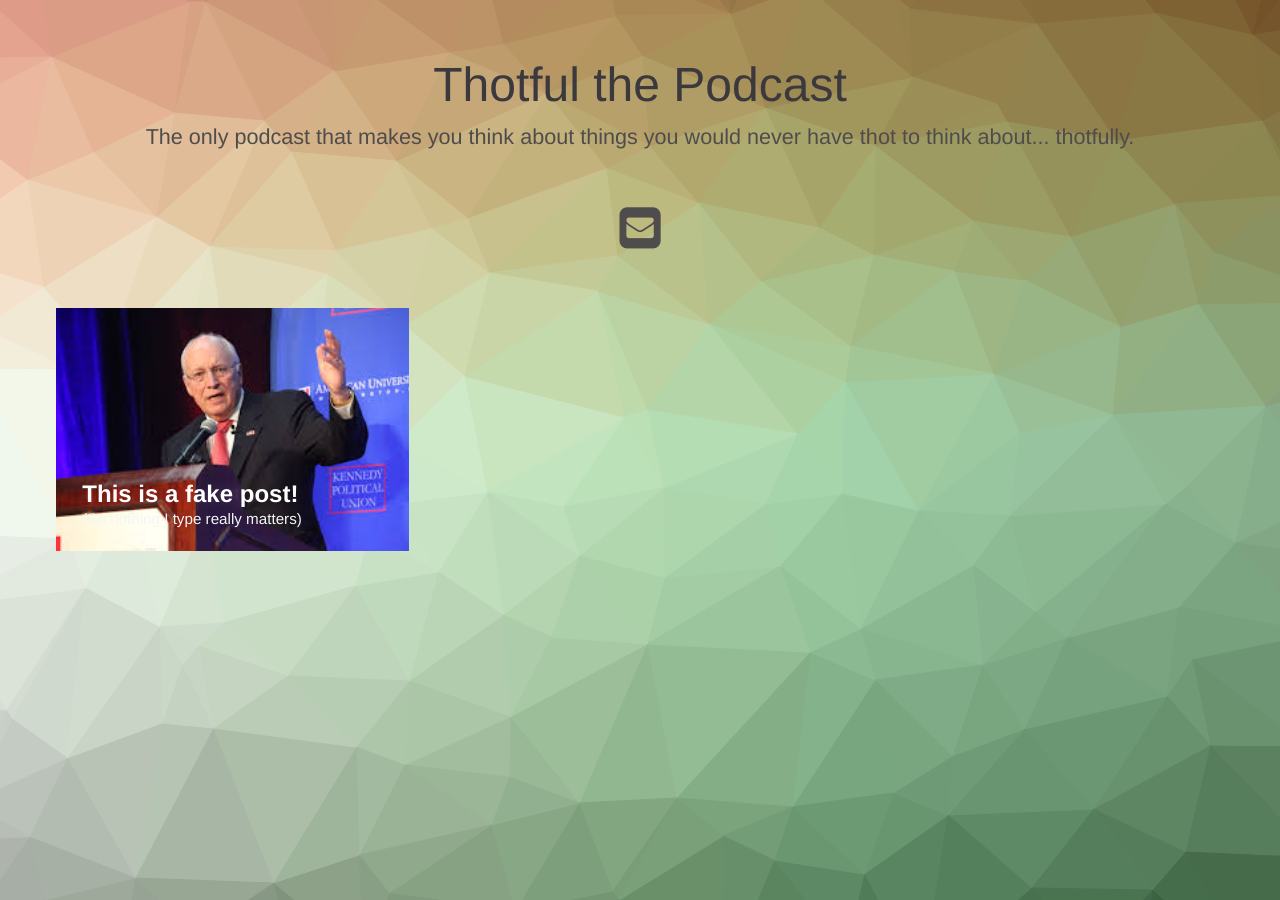
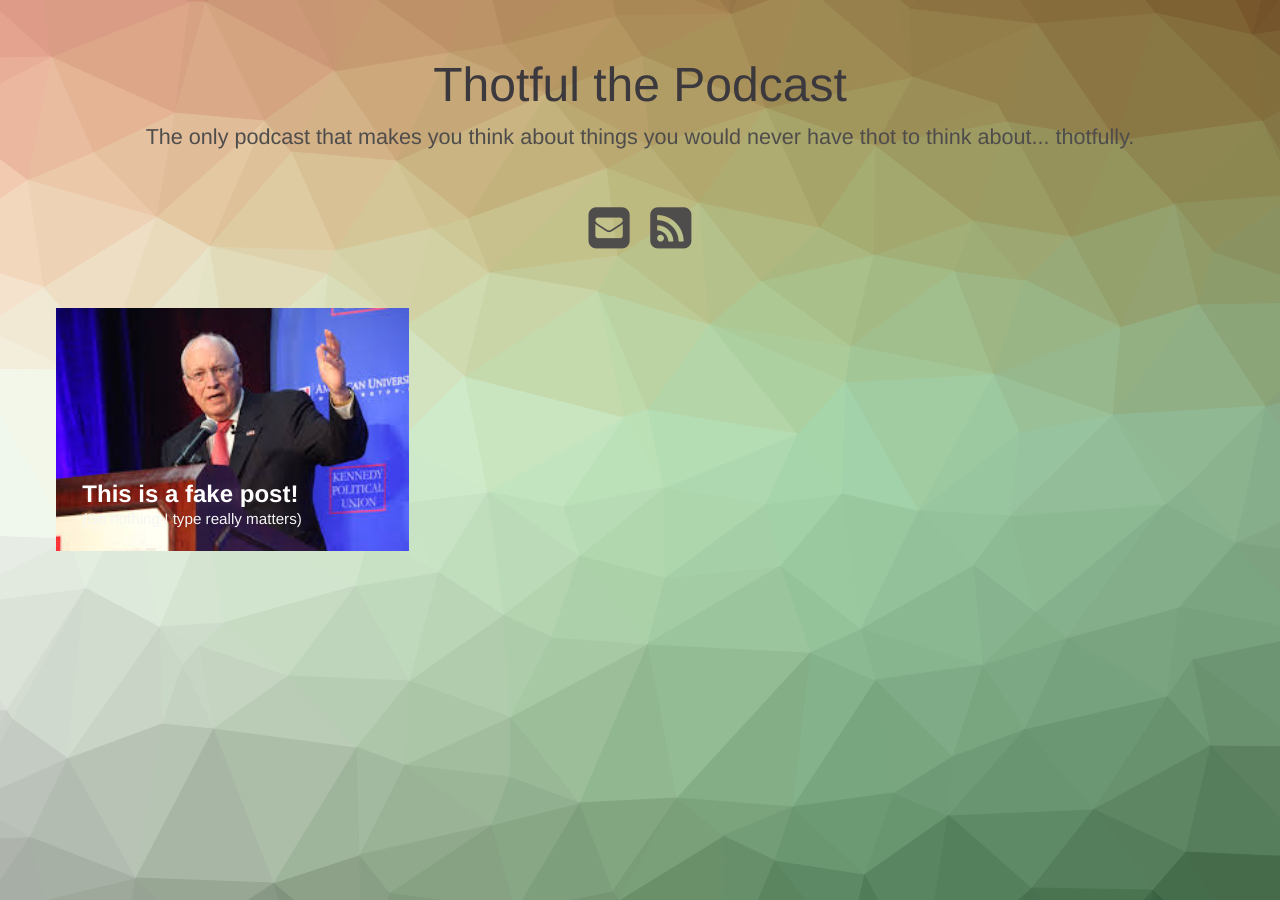
Before and after one commit to thotfulpodcast/thotfulpodcast.github.io, a Jekyll site: the page built from index.html, in a window 1280 px wide. Built offline with Jekyll 4.4.1, drawn with Linux system fonts in a browser that asks for light colours.

Commit message:
added rss icon

```diff
--- a/index.html
+++ b/index.html
@@ -32,6 +32,8 @@
         <h1>Thotful the Podcast<span>The only podcast that makes you think about things you would never have thot to think about... thotfully.</span></h1>
         <nav class="links">
             <a href="mailto:thotfulpodcast@gmail.com"><i class="fa fa-envelope-square fa-3x"></i></a>
+            <a href="https://thotfulpodcast.github.io/feed.xml"><i class="fa fa-rss-square fa-3x"></i></a>
+
             <!--
             <a href="#"><i class="fa fa-twitter-square fa-3x"></i></a>
             <a href="#"><i class="fa fa-instagram fa-3x"></i></a>
```
